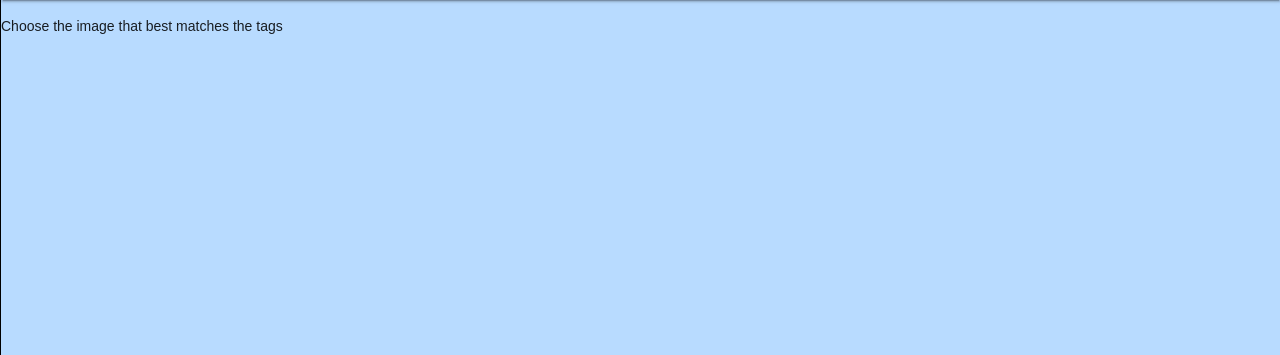
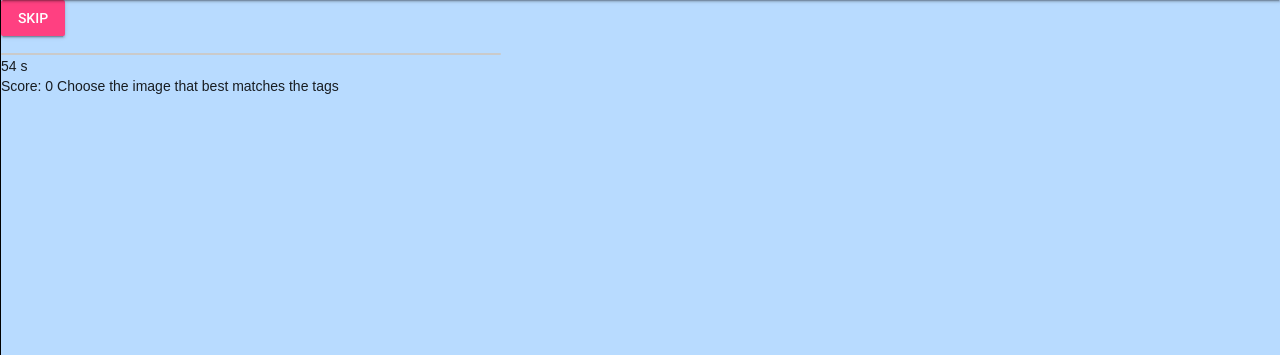
Before and after one commit to muesal/annotation-competition, a Flask app: template src/acomp/templates/captcha.html in a window 1280 px wide. Shown: the part 65-420 px from the top of the page. Run offline with Flask 2, Linux system fonts and the light colour scheme; the template is opened without the code that fills it: values that come from a table or form of the project are taken from there, others are empty; parts of the project's set-up code (start-up, migrations or seed data) failed here and were passed over; some libraries are stand-ins or nearby versions.

Commit message:
Add timer to captcha

```diff
--- a/src/acomp/static/js/captcha.js
+++ b/src/acomp/static/js/captcha.js
@@ -1,9 +1,15 @@
 'use strict';
+
+var deadline = 60;
+var timer = setInterval(updateTimer, 1000);
+var numImages = 0;
 
 const currentUrl = window.location.href;
 const requestUrl = currentUrl + "/data";
 const csrf_token = document.getElementById("csrf_token");
+const skipButton = document.getElementById("btnSkip");
 getCaptchaData();
+
 
 async function getCaptchaData() {
     console.log("Getting data");
@@ -14,6 +20,7 @@ async function getCaptchaData() {
             console.log('Success:', JSON.stringify(json));
             setImages(json.images);
             setTags(json.tags);
+            setTimer(json.timelimit);
         } else {
             console.error('Error:', response.statusText); // TODO: notify user
         }
@@ -54,6 +61,7 @@ function setImages(images) {
     console.log("Setting images");
     imagesInHtml.innerText = "";
     try {
+        numImages = images.length;
         for (var i = 0; i < images.length; i++) {
             const btn = document.createElement("BUTTON");
             const current = i.valueOf();
@@ -61,7 +69,8 @@ function setImages(images) {
             img.src = images[i];
             imagesInHtml.appendChild(img);
             btn.innerHTML = i.toString();
-            btn.setAttribute("class", "mdl-button mdl-js-button mdl-button--raised mdl-button--colored");
+            btn.setAttribute("class", "mdl-button mdl-js-button mdl-button--raised mdl-button--colored captcha-button");
+            btn.setAttribute("id", "select-" + current);
             btn.addEventListener("click", function () {
                     selectImage(current);
                 }
@@ -88,3 +97,39 @@ function setTags(newtags) {
     tagString += newtags[newtags.length - 1];
     tagsInHtml.innerText = tagString;
 }
+
+function setTimer(newTime) {
+    deadline = newTime;
+    clearInterval(timer);
+    timer = setInterval(updateTimer, 1000);
+    var timerMeter = document.getElementById("timemeter");
+
+    document.getElementById("timemeter").value = newTime;
+    timerMeter.max = newTime;
+    timerMeter.low = newTime / 4;
+    timerMeter.high = timerMeter / 2;
+    timerMeter.optimum = (3 * timerMeter) / 4;
+
+    document.getElementById("timer").innerHTML = deadline + " s";
+}
+
+function updateTimer() {
+    deadline--;
+    document.getElementById("timer").innerHTML = deadline + " s";
+    document.getElementById("timemeter").value = deadline;
+    if (deadline <= 0) {
+        clearInterval(timer);
+        for (var i = 0; i < numImages; i++) {
+            document.getElementById("select-" + i).disabled = true;
+        }
+        skipButton.value = "Next";
+    }
+}
+
+
+function handleSkip(e){
+    e.preventDefault();
+    getCaptchaData();
+}
+
+skipButton.addEventListener("click", handleSkip);
--- a/src/acomp/templates/captcha.html
+++ b/src/acomp/templates/captcha.html
@@ -4,7 +4,7 @@
 {% endblock %}
 
 {% block captchalink %}
-<u>Rev. Captcha</u>
+    <u>Rev. Captcha</u>
 {% endblock %}
 
 {% block js %}
@@ -13,8 +13,18 @@
 
 {% block main %}
     <main class="mdl-layout__content">
+        <form id="skipForm">
+            <input id="btnSkip" type="reset" value="Skip"
+                   class="mdl-button mdl-js-button mdl-button--raised mdl-button--accent">
+        </form>
+
         <p id="captchaTags"></p>
-        <p id="time"></p>
+        <meter id="timemeter" class="mdl-progress" min="0" max="60" value="12" low="15" high="30"
+               optimum="45"></meter>
+        <output id="timer">0</output>
+        <br>
+        <label for="score">Score: </label>
+        <output id="score">0</output>
 
         Choose the image that best matches the tags
 
```
